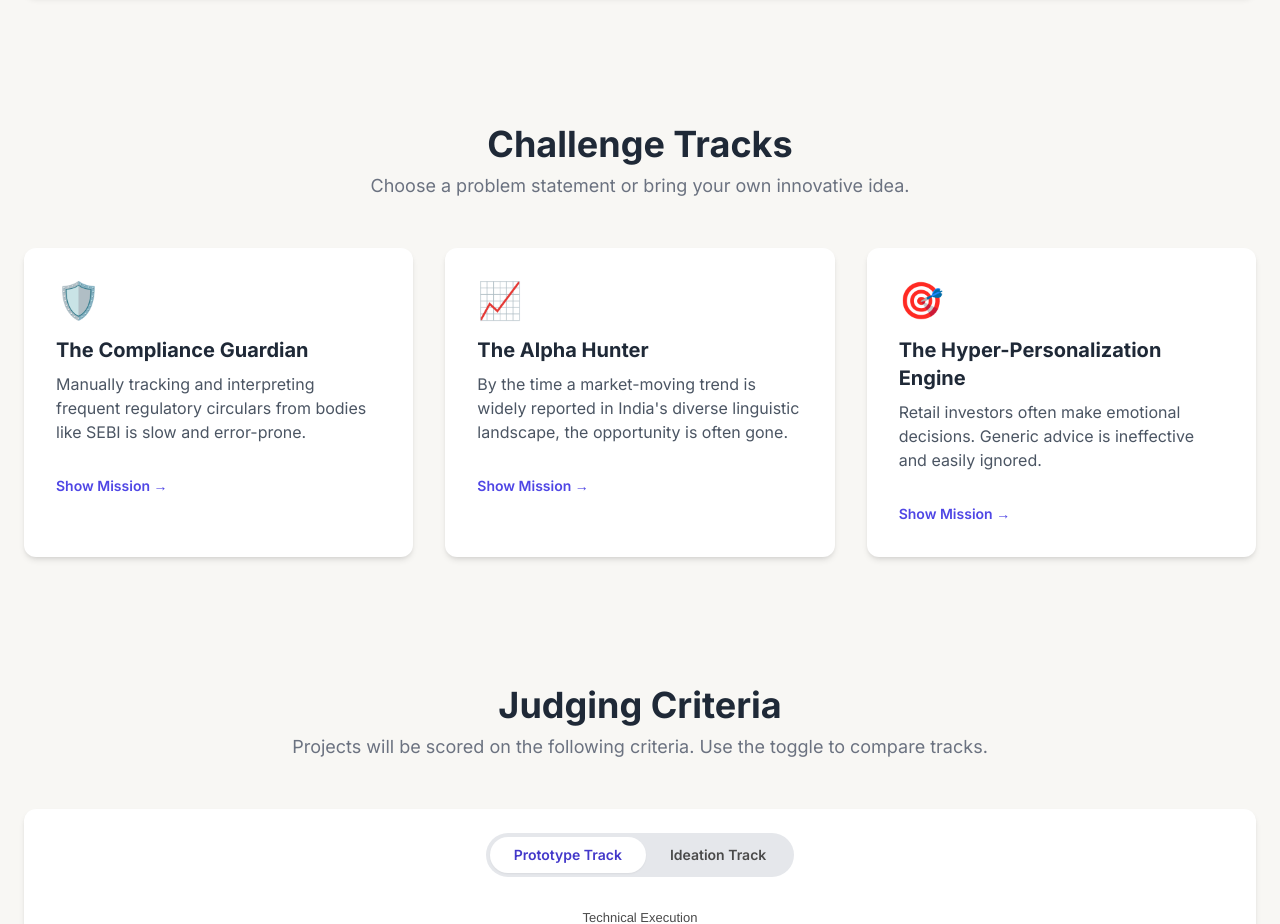
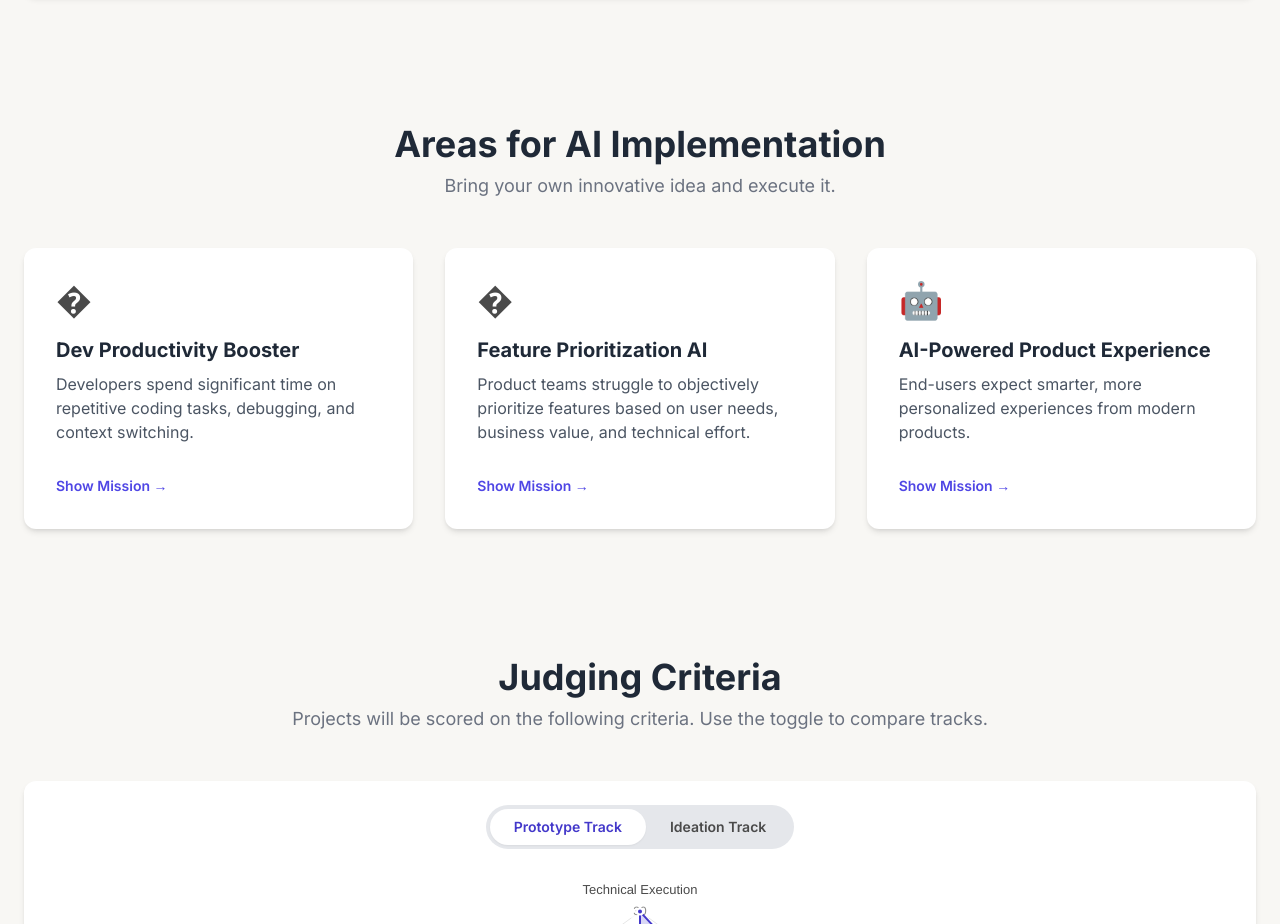
Before and after one commit to ranjanrajee/synapsewave-ai, a plain HTML site: page index.html in a window 1280 px wide. Shown: the part 960-1884 px from the top of the page. Drawn offline with nearby package versions, Linux system fonts and the light colour scheme.

Commit message:
Changes to challenge tracks

```diff
--- a/index.html
+++ b/index.html
@@ -99,8 +99,8 @@
 
         <section id="challenges" class="py-16 scroll-mt-20">
             <div class="text-center mb-12">
-                <h3 class="text-4xl font-bold text-gray-800">Challenge Tracks</h3>
-                <p class="mt-2 text-lg text-gray-500">Choose a problem statement or bring your own innovative idea.</p>
+                <h3 class="text-4xl font-bold text-gray-800">Areas for AI Implementation</h3>
+                <p class="mt-2 text-lg text-gray-500">Bring your own innovative idea and execute it.</p>
             </div>
             <div id="challenge-cards" class="grid md:grid-cols-2 lg:grid-cols-3 gap-8">
             </div>
@@ -185,26 +185,29 @@
             ];
 
             const challengesData = [
+                // a) AI to improve developer productivity
                 {
-                    icon: '🛡️',
-                    title: 'The Compliance Guardian',
-                    problem: 'Manually tracking and interpreting frequent regulatory circulars from bodies like SEBI is slow and error-prone.',
-                    mission: 'Build an AI tool to automatically ingest, classify, and summarize regulatory documents, flagging key action items and impacts on our products.',
-                    bonus: 'Bonus: Can it compare new circulars to old ones to highlight changes? Can it generate a compliance checklist?'
+                    icon: '�',
+                    title: 'Dev Productivity Booster',
+                    problem: 'Developers spend significant time on repetitive coding tasks, debugging, and context switching.',
+                    mission: 'Implement AI-powered code completion, automated documentation, and smart bug detection to streamline the development workflow.',
+                    bonus: 'Bonus: Can it suggest refactoring opportunities or automate code reviews?'
                 },
+                // b) AI to prioritize product features
                 {
-                    icon: '📈',
-                    title: 'The Alpha Hunter',
-                    problem: 'By the time a market-moving trend is widely reported in India\'s diverse linguistic landscape, the opportunity is often gone.',
-                    mission: 'Develop a sentiment analysis engine to monitor multilingual sources (news, social media) and generate early, actionable alerts for emerging market sentiment.',
-                    bonus: 'Bonus: Can it detect sarcasm or "pump-and-dump" schemes? Can it visualize sentiment trends over time?'
+                    icon: '�',
+                    title: 'Feature Prioritization AI',
+                    problem: 'Product teams struggle to objectively prioritize features based on user needs, business value, and technical effort.',
+                    mission: 'Build an AI system that analyzes user feedback, usage analytics, and market trends to recommend and rank product features.',
+                    bonus: 'Bonus: Can it simulate the impact of feature releases or visualize trade-offs?'
                 },
+                // c) AI in the product
                 {
-                    icon: '🎯',
-                    title: 'The Hyper-Personalization Engine',
-                    problem: 'Retail investors often make emotional decisions. Generic advice is ineffective and easily ignored.',
-                    mission: 'Design an AI system that analyzes a client\'s trading history and risk profile to generate personalized "nudges" that guide better investment behavior.',
-                    bonus: 'Bonus: Can it deliver these nudges conversationally via WhatsApp? Can it identify clients at high risk of churning?'
+                    icon: '🤖',
+                    title: 'AI-Powered Product Experience',
+                    problem: 'End-users expect smarter, more personalized experiences from modern products.',
+                    mission: 'Integrate AI-driven personalization, recommendations, or automation directly into the product to enhance user engagement and satisfaction.',
+                    bonus: 'Bonus: Can it adapt in real-time to user behavior or provide explainable AI insights?'
                 }
             ];
 
```
